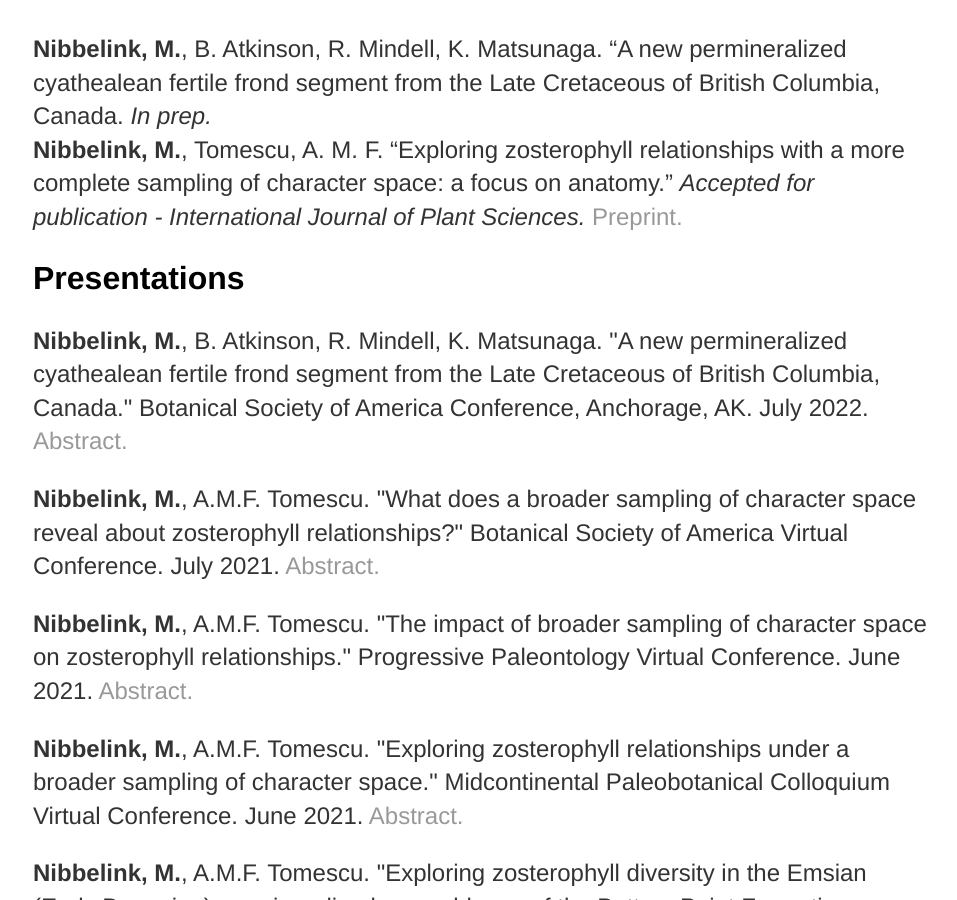
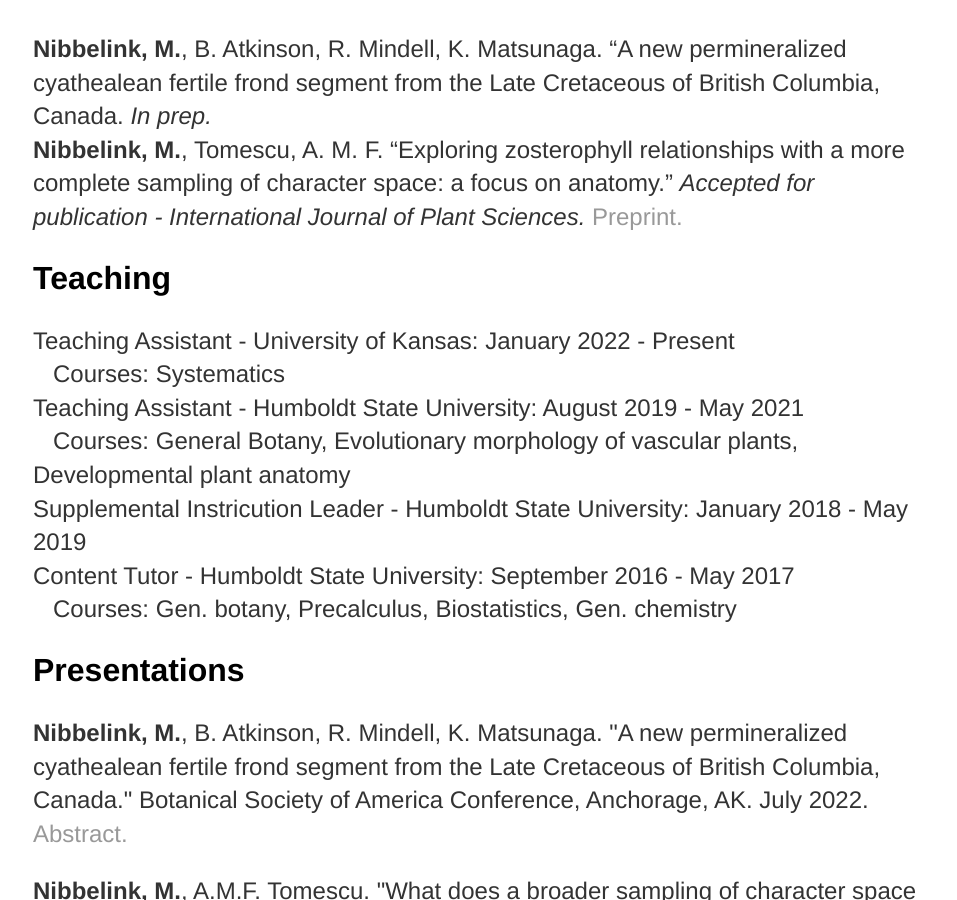
Before and after one commit to megannibbs/megannibbelink.github.io, a Jekyll site: the page built from cv/index.html, in a window 1280 px wide and 900 px high, scrolled down 738 px. Shown: the whole window, without its empty margins (159-1116 px from the left). Built offline with Jekyll 4.4.1, drawn with Linux system fonts in a browser that asks for light colours.

Commit message:
Update index.html

```diff
--- a/cv/index.html
+++ b/cv/index.html
@@ -20,6 +20,14 @@ title: Meg Nibbelink | CV
 		Cretaceous of British Columbia, Canada. <em>In prep.</em></br>
 		<strong>Nibbelink, M.</strong>, Tomescu, A. M. F. “Exploring zosterophyll relationships with a more complete sampling of character space: a focus on anatomy.”
 		<em>Accepted for publication - International Journal of Plant Sciences.</em><a href="https://www.journals.uchicago.edu/doi/10.1086/720384"> Preprint.</a></br></p>
+	<h2>Teaching</h2>
+	<p>Teaching Assistant - University of Kansas: January 2022 - Present</br>
+		&nbsp;&nbsp;&nbsp;Courses: Systematics</br>
+		Teaching Assistant - Humboldt State University: August 2019 - May 2021</br>
+		&nbsp;&nbsp;&nbsp;Courses: General Botany, Evolutionary morphology of vascular plants, Developmental plant anatomy</br>
+		Supplemental Instricution Leader - Humboldt State University: January 2018 - May 2019</br>
+		Content Tutor - Humboldt State University: September 2016 - May 2017</br>
+		&nbsp;&nbsp;&nbsp;Courses: Gen. botany, Precalculus, Biostatistics, Gen. chemistry</br></p>
 	<h2>Presentations</h2>
 	<p><strong>Nibbelink, M.</strong>, B. Atkinson, R. Mindell, K. Matsunaga. "A new permineralized cyathealean fertile frond segment from the Late Cretaceous of British Columbia, Canada." Botanical Society of America Conference, Anchorage, AK. July 2022.<a href="http://2022.botanyconference.org/engine/search/743.html"> Abstract.</a></br>
 	<p><strong>Nibbelink, M.</strong>, A.M.F. Tomescu. "What does a broader sampling of character space reveal about zosterophyll relationships?" Botanical Society of America Virtual Conference. July 2021.<a href="http://2021.botanyconference.org/engine/search/101.html"> Abstract.</a></br>
```
